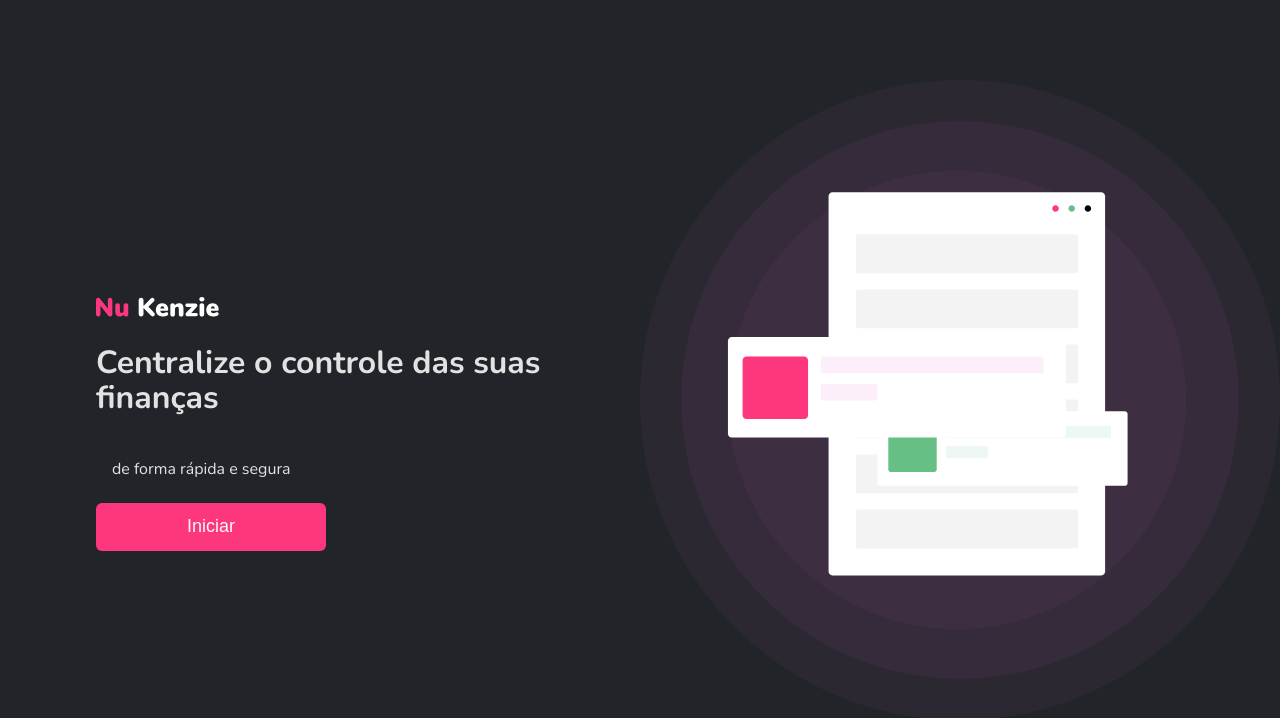
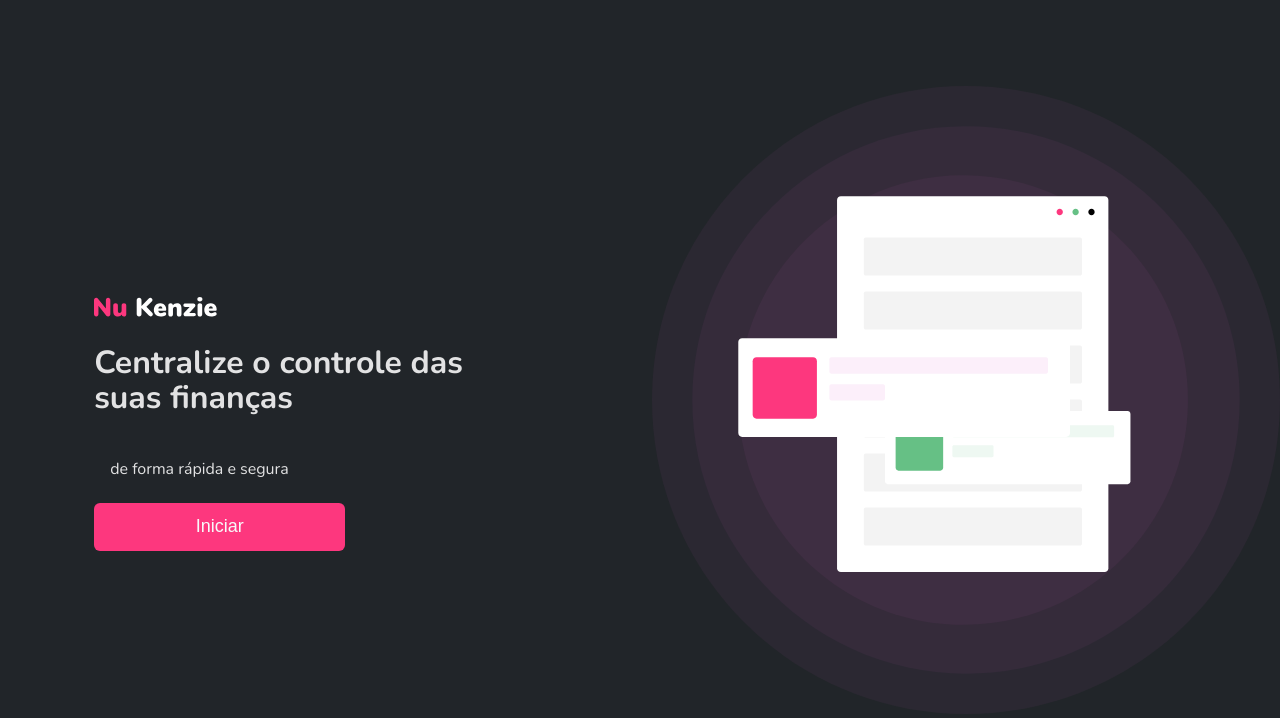
Before and after one commit to Nymeria9212/nukenzie-react-jessica, a React (Vite) app: page / in a window 1280 px wide. Shown: the top 718 px of the page. Built offline with nearby package versions, Linux system fonts and the light colour scheme.

Commit message:
total money- layout

```diff
--- a/src/App.css
+++ b/src/App.css
@@ -20,6 +20,7 @@
   height: 100vh;
   width: 100vw;
   background-color: var(--grey-scale-4);
+  gap: 1.5rem;
 }
 .informPage {
   display: flex;
@@ -44,7 +45,7 @@
   height: 30px;
 }
 .ilustrationPage {
-  width: 50%;
+  width: 100%;
   height: 700px;
   display: flex;
   justify-content: center;
@@ -58,7 +59,8 @@
 .btn-PageUser {
   background-color: var(--color-primary);
   height: 48px;
-  width: 230px;
+  width: 99%;
+  max-width: 251px;
   border-radius: 6px;
   border: none;
   color: var(--grey-scale-1);
--- a/src/components/TotalMoney/style.css
+++ b/src/components/TotalMoney/style.css
@@ -15,6 +15,6 @@
 }
 @media (min-width: 769px) {
   .totalMoney {
-    width: 70%;
+    width: 80%;
   }
 }
```
